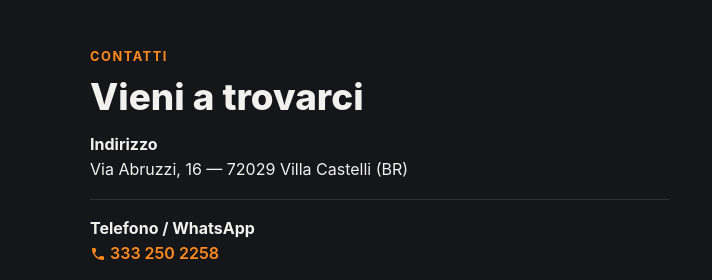
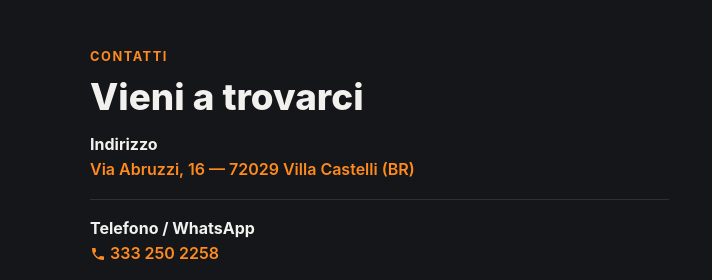
Before and after one commit to autocarrozzeriabarletta/autocarrozzeriabarletta.github.io, a plain HTML site: page index.html in a window 1280 px wide. Shown: the part 4180-4460 px from the top of the page, 0-712 px from the left. Drawn offline with Linux system fonts and the light colour scheme; grey boxes are pictures that could not be loaded.

Commit message:
Rende l'indirizzo cliccabile per aprire le indicazioni su Google Maps

```diff
--- a/index.html
+++ b/index.html
@@ -287,7 +287,7 @@
         <p class="kicker">Contatti</p>
         <h2>Vieni a trovarci</h2>
         <ul class="contact-list">
-          <li><strong>Indirizzo</strong><br>Via Abruzzi, 16 &mdash; 72029 Villa Castelli (BR)</li>
+          <li><strong>Indirizzo</strong><br><a href="https://www.google.com/maps/dir/?api=1&amp;destination=Autocarrozzeria+Barletta,+Via+Abruzzi+16,+72029+Villa+Castelli+BR" target="_blank" rel="noopener">Via Abruzzi, 16 &mdash; 72029 Villa Castelli (BR)</a></li>
           <li><strong>Telefono / WhatsApp</strong><br><a href="tel:+393332502258"><svg class="icon-phone" viewBox="0 0 24 24" width="1em" height="1em" fill="currentColor" aria-hidden="true"><path d="M6.62 10.79c1.44 2.83 3.76 5.14 6.59 6.59l2.2-2.2c.27-.27.67-.36 1.02-.24 1.12.37 2.33.57 3.57.57.55 0 1 .45 1 1V20c0 .55-.45 1-1 1-9.39 0-17-7.61-17-17 0-.55.45-1 1-1h3.5c.55 0 1 .45 1 1 0 1.25.2 2.45.57 3.57.11.35.03.74-.25 1.02l-2.2 2.2z"/></svg> 333 250 2258</a></li>
           <li><strong>Email</strong><br><a href="mailto:teodorobarletta@gmail.com">teodorobarletta@gmail.com</a></li>
           <li><strong>Orari</strong><br>
```
